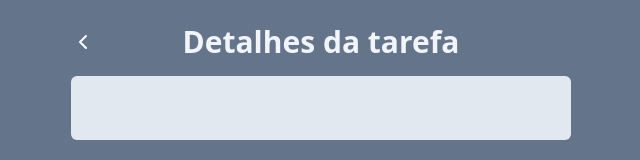
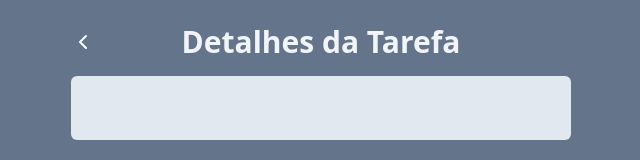
Before and after one commit to maat65/CursoReact, a React (Vite) app: page /task in a window 1280 px wide. Shown: the top 160 px of the page, without its empty margins (319-959 px from the left). Built offline with nearby package versions, Linux system fonts and the light colour scheme.

Commit message:
Adicionando o componente 'Title.jsx' para estabelecer padrão para os Title (Detalhes da tarefa)

```diff
--- a/src/App.jsx
+++ b/src/App.jsx
@@ -2,6 +2,7 @@ import { useEffect, useState } from "react";
 import AddTasks from "./components/AddTasks";
 import Tasks from "./components/Tasks";
 import {v4} from 'uuid';
+import Title from "./components/Title";
 
 function App() {
   const [tasks, setTasks] = useState(JSON.parse(localStorage.getItem("tasks")) || []);
@@ -60,7 +61,7 @@ function App() {
   return (
     <div className="w-screen bg-slate-500 flex justify-center p-6">
       <div className="w-[500px] space-y-4">
-        <h1 className="text-center text-3xl text-slate-100 font-bold">Gerenciador de tarefas</h1>
+        <Title>Gerenciador de Tarefas</Title>
         <AddTasks onAddTaskSubmit={onAddTaskSubmit}/>
         <Tasks tasks={tasks} onTaskClick={onTaskClick} onDeleteTaskClick={onDeleteTaskClick}/>
 
--- a/src/components/Tasks.jsx
+++ b/src/components/Tasks.jsx
@@ -20,10 +20,10 @@ function Tasks({ tasks, onTaskClick, onDeleteTaskClick }) {
                     <button onClick={() => onTaskClick(task.id)} className={`bg-slate-400 text-left text-white p-2 rounded-md w-full ${task.isCompleted && "line-through"}`}>
                         {task.title}
                     </button>
-                    <Button onClick={() => onSeeDetailsClick(task)} className="bg-slate-400 p-2 rounded-md text-white">
+                    <Button onClick={() => onSeeDetailsClick(task)}>
                         <ChevronRightIcon />
                     </Button>
-                    <Button onClick={() => onDeleteTaskClick(task.id)} className="bg-slate-400 p-2 rounded-md text-white">
+                    <Button onClick={() => onDeleteTaskClick(task.id)}>
                         <TrashIcon />
                     </Button>
                 </li>
--- /dev/null
+++ b/src/components/Title.jsx
@@ -0,0 +1,7 @@
+function Title(props) {
+    return(
+        <h1 className="text-center text-3xl text-slate-100 font-bold">{props.children}</h1>
+    );
+}
+
+export default Title;
--- a/src/pages/TaskPage.jsx
+++ b/src/pages/TaskPage.jsx
@@ -1,5 +1,6 @@
 import { ChevronLeftIcon } from "lucide-react";
 import { useNavigate, useSearchParams } from "react-router-dom";
+import Title from "../components/Title";
 
 // Pegará as informações através da URL e usará elas para retornar algo ao usuário
 function TaskPage() {
@@ -19,9 +20,7 @@ function TaskPage() {
                     className="absolute left-0 top-0 bottom-0 text-white">
                     <ChevronLeftIcon />
                 </button>
-                <h1 className="text-3xl text-slate-100 font-bold text-center">
-                    Detalhes da tarefa
-                </h1>
+                <Title>Detalhes da Tarefa</Title>
             </div>
             <div className="space-y-2 p-6 bg-slate-200 rounded-md gap-2 flex flex-col">
                 <h2 className="text-black font-bold text-center">{title}</h2>
```
